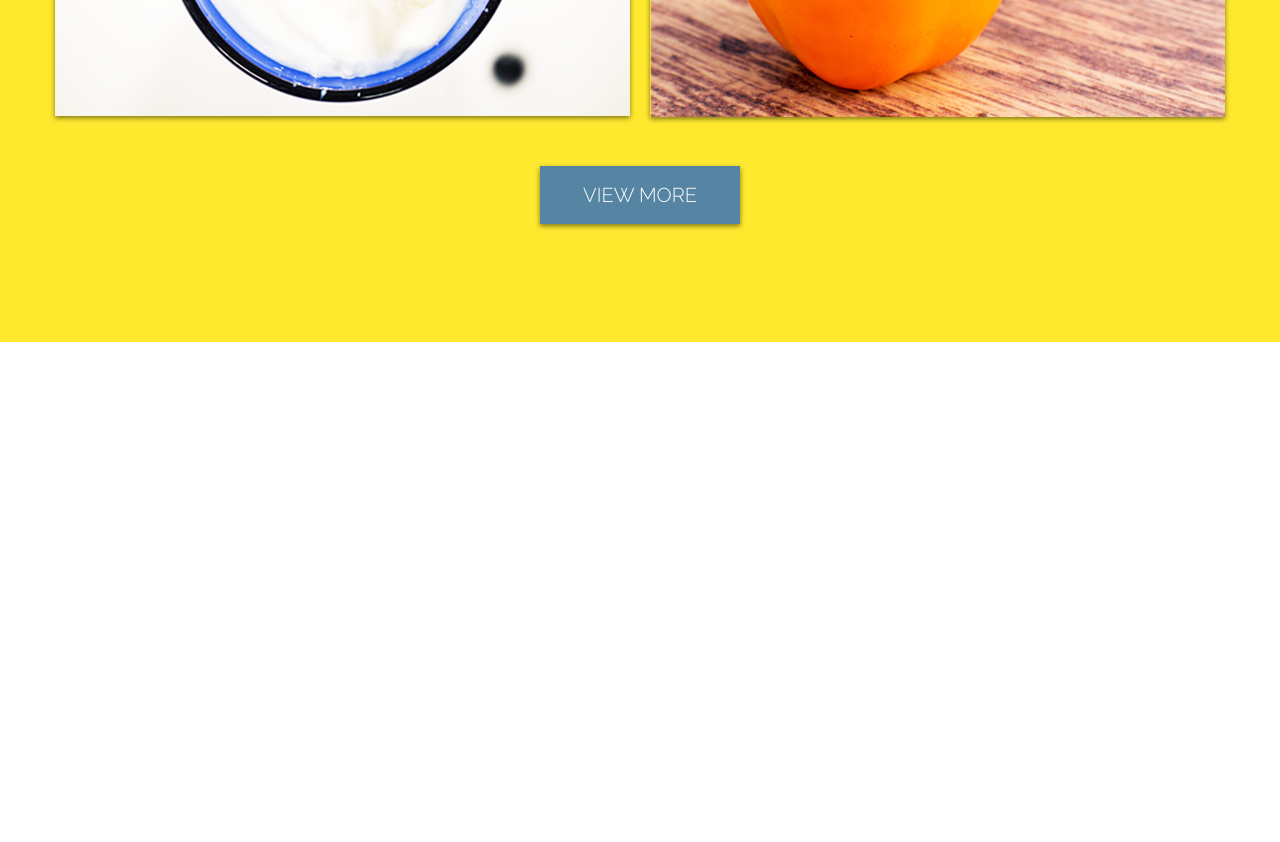
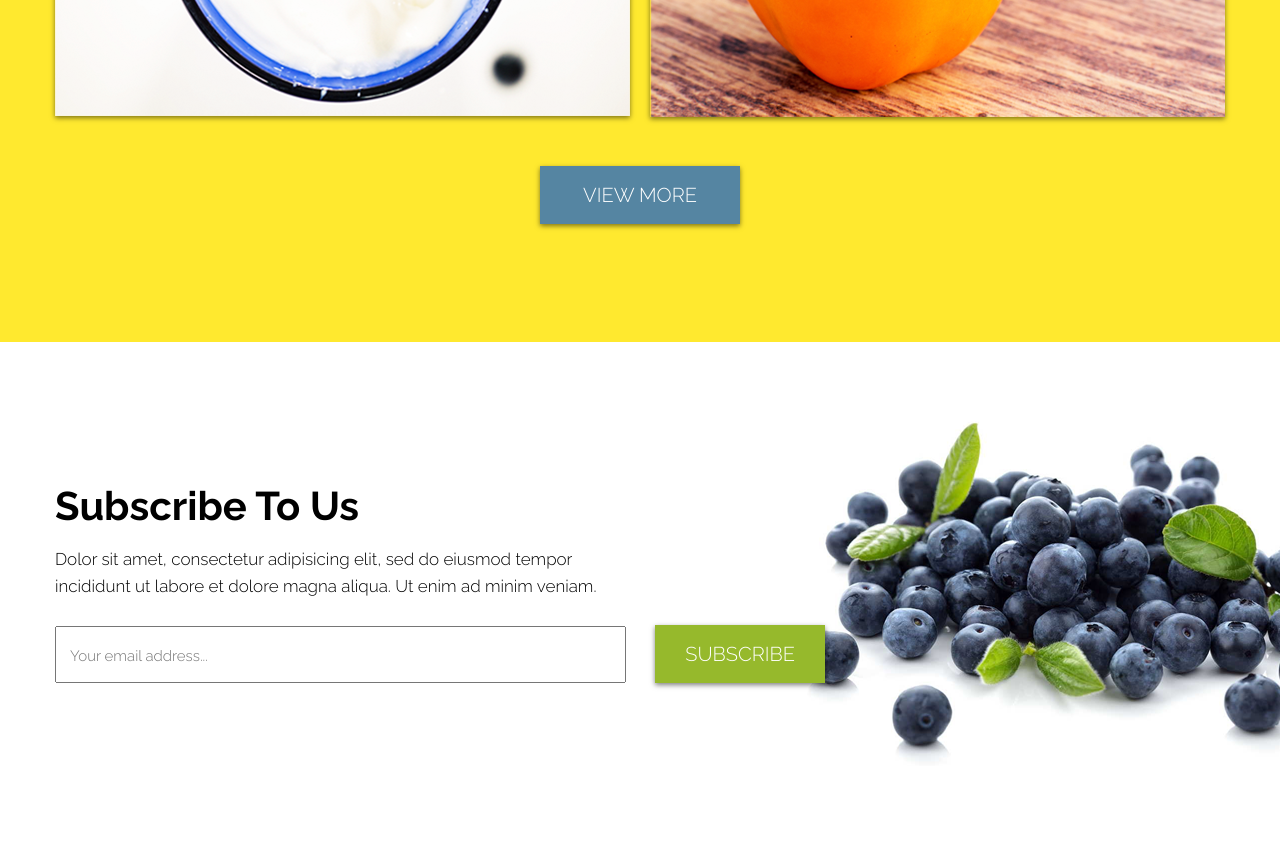
Before and after one commit to TatyanaSimchenko/cahee, a website built with Parcel: page src/index.html in a window 1280 px wide. Shown: the part 3683-4525 px from the top of the page. Before the commit the page ends 4025 px from the top, so only its background shows below. Built offline with nearby package versions, Linux system fonts and the light colour scheme.

Commit message:
added subscribe

```diff
--- a/src/index.html
+++ b/src/index.html
@@ -86,8 +86,8 @@
   </div>
     </header>
 
-    <section class=" about">
-      <div class="container">
+    <section class="about">
+      <div class="about__container">
       <div class="about__img">
         <img class="about__img--image" src="../src/assets/images/about.png" alt="image">
       </div>
@@ -137,13 +137,11 @@
 
   <div class="grid">
     <div class="grig__row grig__row-large">
-
       <div class="grig__row-col">
         <div class="image-wrapper">
           <img class="grid__row-img" src="../src/assets/images/large.png" alt="image">
         </div>
       </div>
-
       <div class="grig__row-col">
       <div class="image-wrapper image-wrapper--img">
         <img class="grid__row-img" src="../src/assets/images/small-1.png" alt="image">
@@ -169,7 +167,16 @@
       <button class="button gallery__btn">VIEW MORE</button>
     </section>
 
-
+    <section class="subscribe">
+      <div class="subscribe__container">
+      <h3 class="subscribe__title">Subscribe To Us</h3>
+      <p class="subscribe__subtitle">Dolor sit amet, consectetur adipisicing elit, sed do eiusmod tempor incididunt ut labore et dolore magna aliqua. Ut enim ad minim veniam.</p>
+      <form class="subscribe__form">
+        <input class="subscribe__input" type="email" placeholder="Your email address...">
+        <button class="button subscribe__btn" type="submit">Subscribe</button>
+      </form>
+    </div>
+    </section>
 
 
 
--- a/src/scss/components/_about-container.scss
+++ b/src/scss/components/_about-container.scss
@@ -1,4 +1,4 @@
-.container {
+.about__container {
   @include flex(center, center, row, wrap);
   padding-top: 40px;
   padding-left: 15px;
--- /dev/null
+++ b/src/scss/components/_subscribe-btn.scss
@@ -0,0 +1,15 @@
+.subscribe__btn {
+  background-color: $LITE-GREEN;
+  min-width: 170px;
+  @media screen and (max-width: 340px) {
+    min-width: 300px;
+  }
+  &:hover {
+    box-shadow: 0px 2px 5px 0px rgba(0, 0, 0, 0.25);
+    background-color: lighten($LITE-GREEN, 5%);
+  }
+  &:active {
+    box-shadow: none;
+    background-color: darken($LITE-GREEN, 5%);
+  }
+}
--- /dev/null
+++ b/src/scss/components/_subscribe-form.scss
@@ -0,0 +1,21 @@
+.subscribe__input {
+    @include text($H15, 300, $BLACK);
+    width: 571px;
+    padding: 19px 15px 16px 13px;
+    margin-right: 25px;
+    @media screen and (max-width: 830px) {
+      margin-bottom: 20px;
+    }
+    @media screen and (max-width: 600px) {
+      width: 500px
+    }
+    @media screen and (max-width: 540px) {
+      width: 440px
+    }
+    @media screen and (max-width: 470px) {
+      width: 370px
+    }
+    @media screen and (max-width: 400px) {
+      width: 300px
+    }
+}
--- /dev/null
+++ b/src/scss/components/_subscribe.scss
@@ -0,0 +1,42 @@
+.subscribe {
+  background-image: url(../assets/images/subscribe.png);
+  position: relative;
+  background-color: $WHITE;
+  min-height: 500px;
+  background-position: center;
+  background-size: cover;
+  background-repeat: no-repeat;
+  &__container {
+    position: relative;
+    top: 140px;
+    max-width: 1200px;
+    padding: 0 15px;
+    margin: auto;
+    display: flex;
+    justify-content: flex-start;
+    align-items: stretch;
+    flex-direction: column;
+  }
+  &__title {
+    margin-bottom: 17px;
+    @include text($H40, 700, $BLACK);
+    @media screen and (max-width: 340px) {
+      font-size: $H30;
+    }
+  }
+  &__subtitle {
+    @include text($H17, 300, $BLACK);
+    line-height: 1.6;
+    max-width: 550px;
+    margin-bottom: 25px;
+    @media screen and (max-width: 700px) {
+      max-width: 500px
+    }
+    @media screen and (max-width: 600px) {
+      max-width: 400px
+    }
+    @media screen and (max-width: 340px) {
+      font-size: $H15;
+    }
+  }
+}
--- a/src/scss/core/_vars.scss
+++ b/src/scss/core/_vars.scss
@@ -7,6 +7,7 @@
 $GALLERY-BG-COLOR: #ffe92f;
 $GREY-BLUE: #5585a2;
 $IMG-BG-COLOR: #00c4c4;
+$LITE-GREEN: #96b92c;
 $GRADIENT: radial-gradient(rgb(0,196,196) 0%, rgb(0,183,183) 32%, rgb(0,173,173) 68%, rgb(0,156,156) 100%);
 
 
--- a/src/scss/style.scss
+++ b/src/scss/style.scss
@@ -32,7 +32,11 @@
 @import './components/servises-baner';
 
 //gallery
-
 @import './components/grid';
 @import './components/gallery';
 @import './components/gallery-btn';
+
+//subscribe
+@import './components/subscribe';
+@import './components/subscribe-form';
+@import './components/subscribe-btn';
```
Also changed, not shown: src/assets/images/subscribe.png (added).
